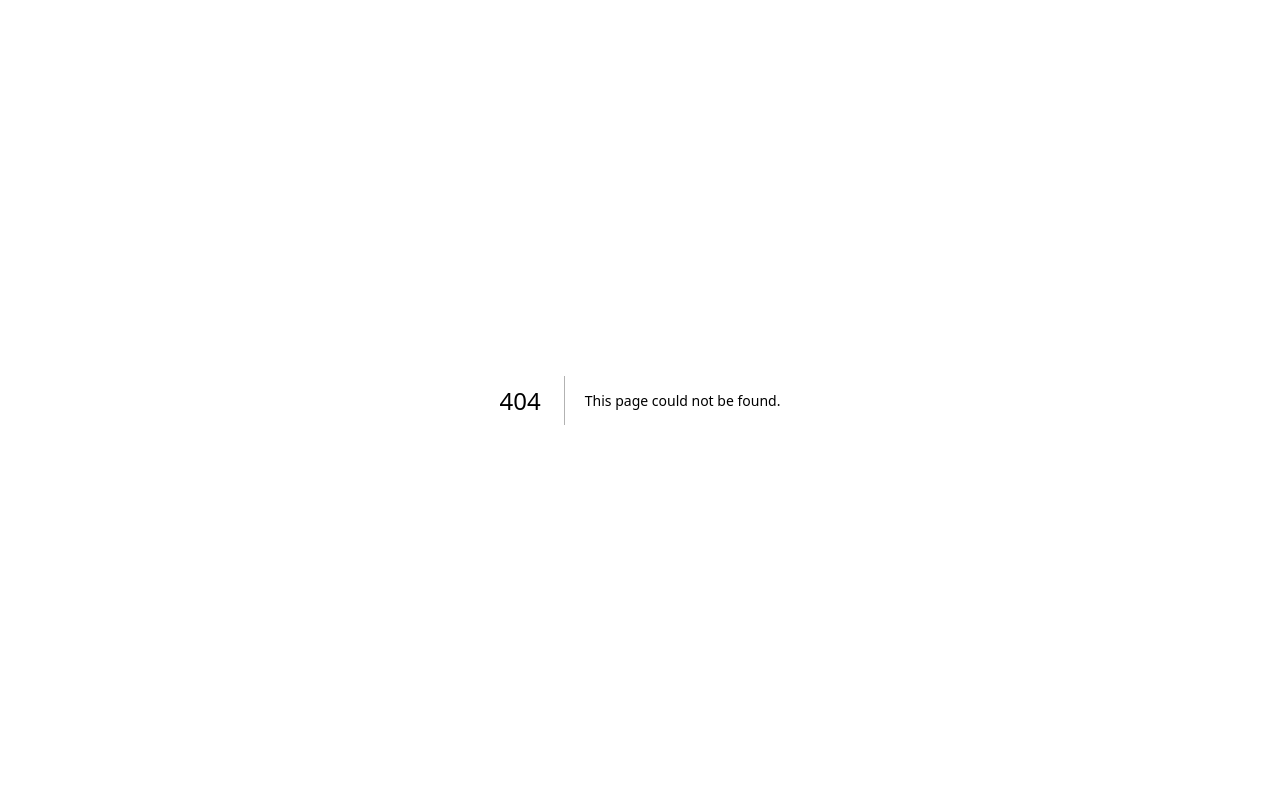
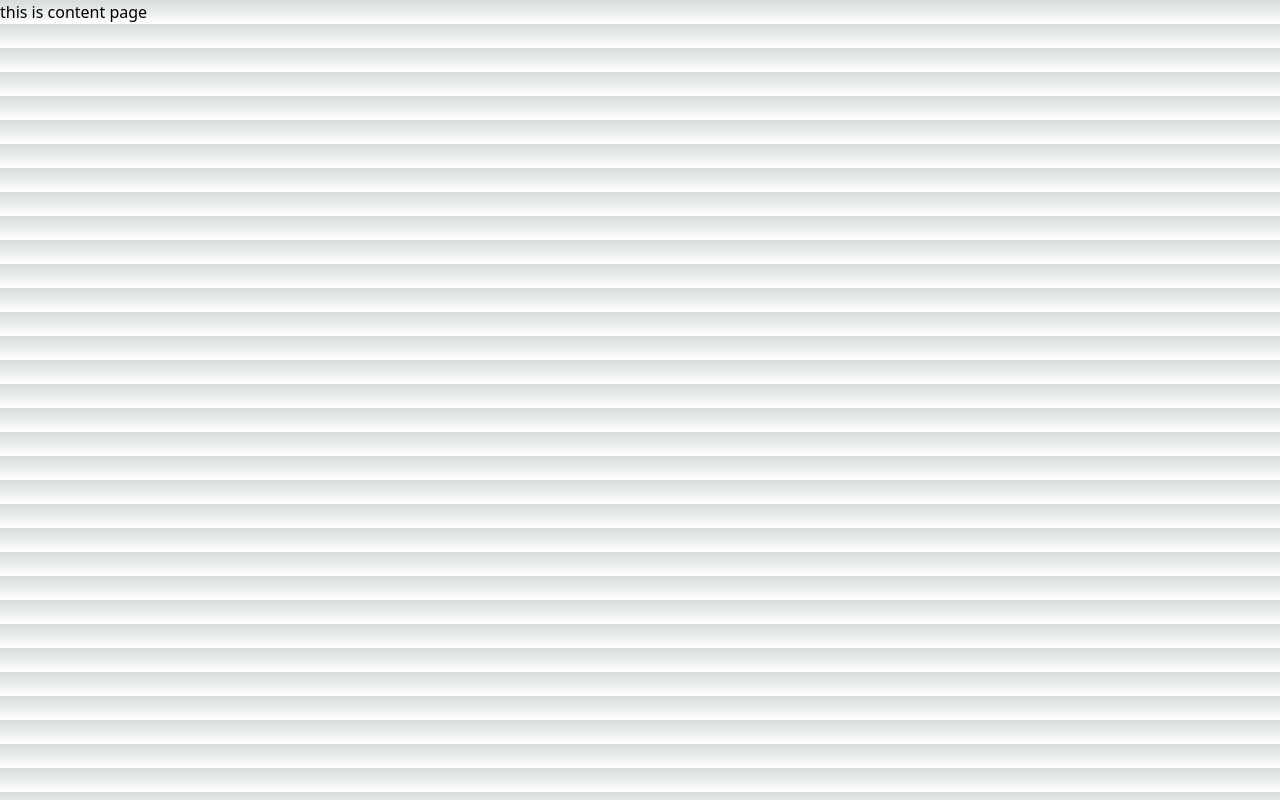
Before and after one commit to flaflaflash/cf-pages-starter, a Next.js app: page /content in a window 1280 px wide. Before the commit this address had no page. Built offline with nearby package versions, Linux system fonts and the light colour scheme.

Commit message:
feat: add content page

```diff
--- /dev/null
+++ b/src/pages/content/index.tsx
@@ -0,0 +1,3 @@
+export default function Content() {
+  return <div>this is content page</div>;
+}
--- a/src/pages/index.tsx
+++ b/src/pages/index.tsx
@@ -11,6 +11,7 @@ export default function Home() {
     <main
       className={`flex min-h-screen flex-col items-center justify-between p-24 ${inter.className}`}
     >
+      <a href="/content">content</a>
       <div className="z-10 max-w-5xl w-full items-center justify-between font-mono text-sm lg:flex">
         <p className="fixed left-0 top-0 flex w-full justify-center border-b border-gray-300 bg-gradient-to-b from-zinc-200 pb-6 pt-8 backdrop-blur-2xl dark:border-neutral-800 dark:bg-zinc-800/30 dark:from-inherit lg:static lg:w-auto  lg:rounded-xl lg:border lg:bg-gray-200 lg:p-4 lg:dark:bg-zinc-800/30">
           Get started by editing&nbsp;
```
